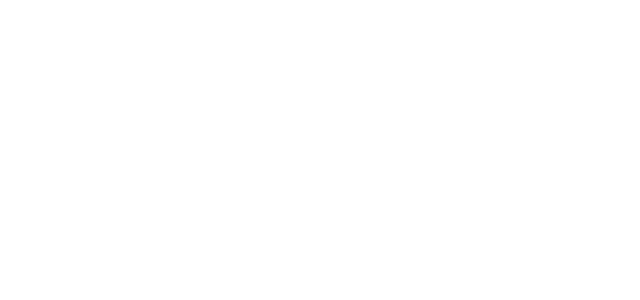
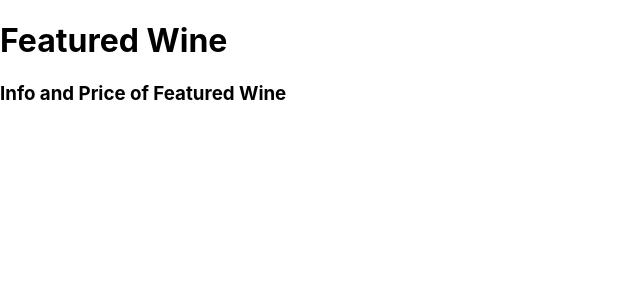
Before and after one commit to jonelle-noelani/wine-store-frontend, a React (Create React App) app: page / in a window 1280 px wide. Shown: the top 300 px of the page, without its empty margins (0-640 px from the left). Built offline with nearby package versions, Linux system fonts and the light colour scheme.

Commit message:
display featured component

```diff
--- a/package.json
+++ b/package.json
@@ -8,7 +8,9 @@
     "@testing-library/user-event": "^12.1.10",
     "react": "^17.0.1",
     "react-dom": "^17.0.1",
+    "react-router-dom": "^5.2.0",
     "react-scripts": "4.0.1",
+    "typescript": "^4.1.2",
     "web-vitals": "^0.2.4"
   },
   "scripts": {
@@ -34,5 +36,6 @@
       "last 1 firefox version",
       "last 1 safari version"
     ]
-  }
+  },
+  "devDependencies": {}
 }
--- a/src/WineContainer/Featured.js
+++ b/src/WineContainer/Featured.js
@@ -0,0 +1,13 @@
+import React, { Component } from 'react';
+
+export default class Featured extends Component {
+    render() {
+        return (
+            <div className="container">
+                <h1>Featured Wine</h1>
+                <div className="featured"></div>
+                <h3>Info and Price of Featured Wine</h3>
+            </div>
+        )
+    }
+}
--- a/src/WineStoreApp.js
+++ b/src/WineStoreApp.js
@@ -1,10 +1,14 @@
 import React, { Component } from 'react';
+import { BrowserRouter as Router } from 'react-router-dom';
+import AppRouter from './AppRouter';
 
 export default class WineStoreApp extends Component {
     render() {
         return (
             <div className="winestoreapp">
-
+                <Router>
+                    <AppRouter />
+                </Router>
             </div>
         )
     }
--- a/src/index.js
+++ b/src/index.js
@@ -1,5 +1,6 @@
 import React from 'react';
 import ReactDOM from 'react-dom';
+// import { render } from 'react-dom';
 import './index.css';
 // import App from './App';
 import WineStoreApp from './WineStoreApp'
```
Also changed, not shown: 2 other files (tests, documents, lock files or other folders).
